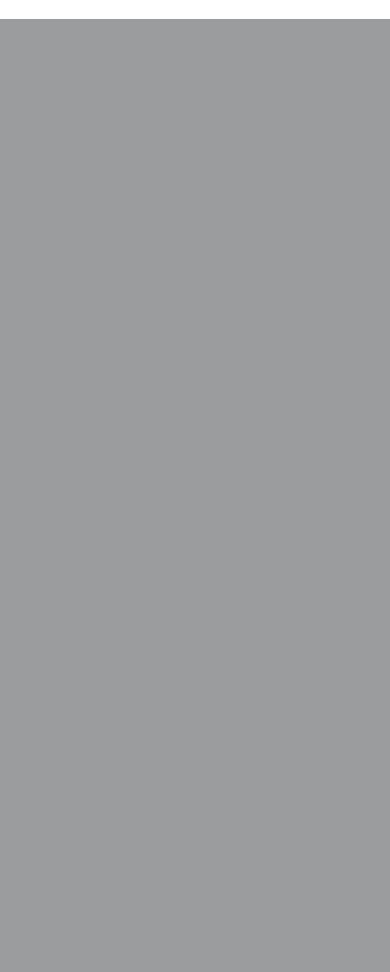
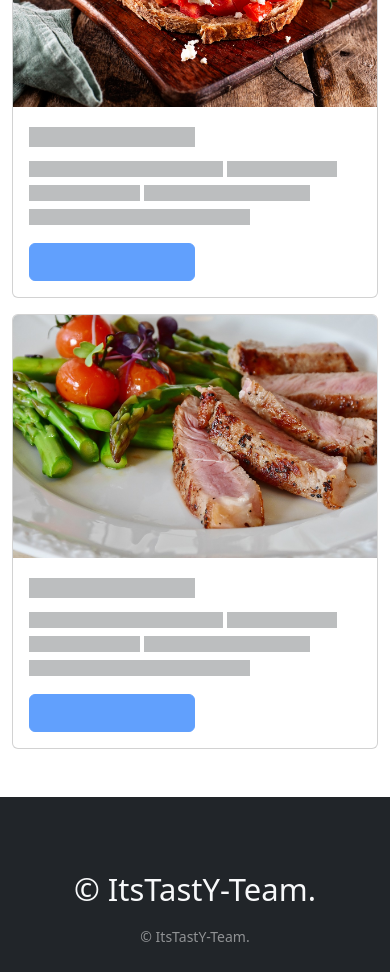
Before and after one commit to LordBuH/-itstasty, a PHP site: page / in a window 390 px wide. Shown: the part 897-1869 px from the top of the page. Before the commit the page ends 916 px from the top, so only its background shows below. Run offline with PHP 8.4, Linux system fonts and the light colour scheme.

Commit message:
Startseite.

```diff
--- a/index.php
+++ b/index.php
@@ -18,6 +18,9 @@
           .main{
             padding-top: 50px;
           }
+          .container{
+            padding-top: 50px;
+          }
         </style>
 </head>
 <body>
@@ -25,24 +28,14 @@
 GetNav("");
 ?>
 <!-- Slider -->
-<div class="main">
-<div id="carouselExampleCaptions" class="carousel slide" data-bs-ride="carousel">
-<div id="carouselExampleCaptions" class="carousel slide" data-bs-ride="carousel">
+<div id="carouselExampleCaptions" class="carousel slide">
   <div class="carousel-indicators">
     <button type="button" data-bs-target="#carouselExampleCaptions" data-bs-slide-to="0" class="active" aria-current="true" aria-label="Slide 1"></button>
     <button type="button" data-bs-target="#carouselExampleCaptions" data-bs-slide-to="1" aria-label="Slide 2"></button>
     <button type="button" data-bs-target="#carouselExampleCaptions" data-bs-slide-to="2" aria-label="Slide 3"></button>
-          <button type="button" data-bs-target="#carouselExampleCaptions" data-bs-slide-to="3" aria-label="Slide 0"></button>
   </div>
   <div class="carousel-inner">
     <div class="carousel-item active">
-            <img src="img/cover0.jpg" class="d-block w-100" alt="...">
-            <div class="carousel-caption d-none d-md-block">
-              <h5>Jeden Tag was gutes.</h5>
-              <p>Schnell und Einfach zum Mittagsgenus.</p>
-            </div>
-          </div>
-          <div class="carousel-item">
       <img src="img/cover1.jpg" class="d-block w-100" alt="...">
       <div class="carousel-caption d-none d-md-block">
         <h5>Frühstücks Ideen</h5>
@@ -52,16 +45,15 @@
     <div class="carousel-item">
       <img src="img/cover2.jpg" class="d-block w-100" alt="...">
       <div class="carousel-caption d-none d-md-block">
-              <h5>ItsTastY</h5>
-              <p>Top Gerichte, einfach und Schnell.</p>
+        <h5>Jeden Tag was gutes.</h5>
+        <p>Schnell und Einfach zum Mittagsgenus.</p>
       </div>
     </div>
     <div class="carousel-item">
       <img src="img/cover3.jpg" class="d-block w-100" alt="...">
       <div class="carousel-caption d-none d-md-block">
-            <h5>Hier findet jeder sein Rezept.</h5>
-            <p>Erstelle deibe eigenen Rezepte.</p>
-          </div>
+        <h5>ItsTastY</h5>
+        <p>Top Gerichte, einfach und Schnell.</p>
       </div>
     </div>
   </div>
@@ -74,10 +66,48 @@
     <span class="visually-hidden">Next</span>
   </button>
 </div>
-<!-- Slider -->
-<div class='main'>
+
+<div class='container'>
+  <div class='row g-3'>
+    <div class='col-12 col-md-6 col-lg-4'>
         <div class="card" aria-hidden="true">
-  <img src="..." class="card-img-top" alt="...">
+          <img src="img/cover3.jpg" class="card-img-top" alt="...">
+            <div class="card-body">
+              <h5 class="card-title placeholder-glow">
+                <span class="placeholder col-6"></span>
+              </h5>
+              <p class="card-text placeholder-glow">
+                <span class="placeholder col-7"></span>
+                <span class="placeholder col-4"></span>
+                <span class="placeholder col-4"></span>
+                <span class="placeholder col-6"></span>
+                <span class="placeholder col-8"></span>
+              </p>
+              <a class="btn btn-primary disabled placeholder col-6"></a>
+            </div>
+        </div>
+      </div>
+      <div class='col-12 col-md-6 col-lg-4'>
+      <div class="card" aria-hidden="true">
+          <img src="img/cover1.jpg" class="card-img-top" alt="...">
+            <div class="card-body">
+              <h5 class="card-title placeholder-glow">
+                <span class="placeholder col-6"></span>
+              </h5>
+              <p class="card-text placeholder-glow">
+                <span class="placeholder col-7"></span>
+                <span class="placeholder col-4"></span>
+                <span class="placeholder col-4"></span>
+                <span class="placeholder col-6"></span>
+                <span class="placeholder col-8"></span>
+              </p>
+              <a class="btn btn-primary disabled placeholder col-6"></a>
+            </div>
+        </div>
+      </div>
+      <div class='col-12 col-md-6 col-lg-4'>
+      <div class="card" aria-hidden="true">
+          <img src="img/cover2.jpg" class="card-img-top" alt="...">
             <div class="card-body">
               <h5 class="card-title placeholder-glow">
                 <span class="placeholder col-6"></span>
@@ -95,8 +125,8 @@
       </div>
   </div>
 </div>
-    <div class="footer">
-    <p>(C) ItsTastY-Team.</p>
-    </div>
+<?php
+GetFooter();
+?>
 </body>
 </html>
--- a/nav.php
+++ b/nav.php
@@ -45,4 +45,14 @@
   </div>
 </nav>";
 }
+
+function GetFooter() {
+  echo"
+<footer class='bg-dark py-4 mt-5'>
+  <div class='container text-light text-center'>
+    <p class='display-5 mb-3'>© ItsTastY-Team.</p>
+    <small class='text-white-50'>© ItsTastY-Team.</small>
+  </div>
+</footer>";
+}
 ?>
```
Lines whose indentation alone changed are shown as unchanged.
